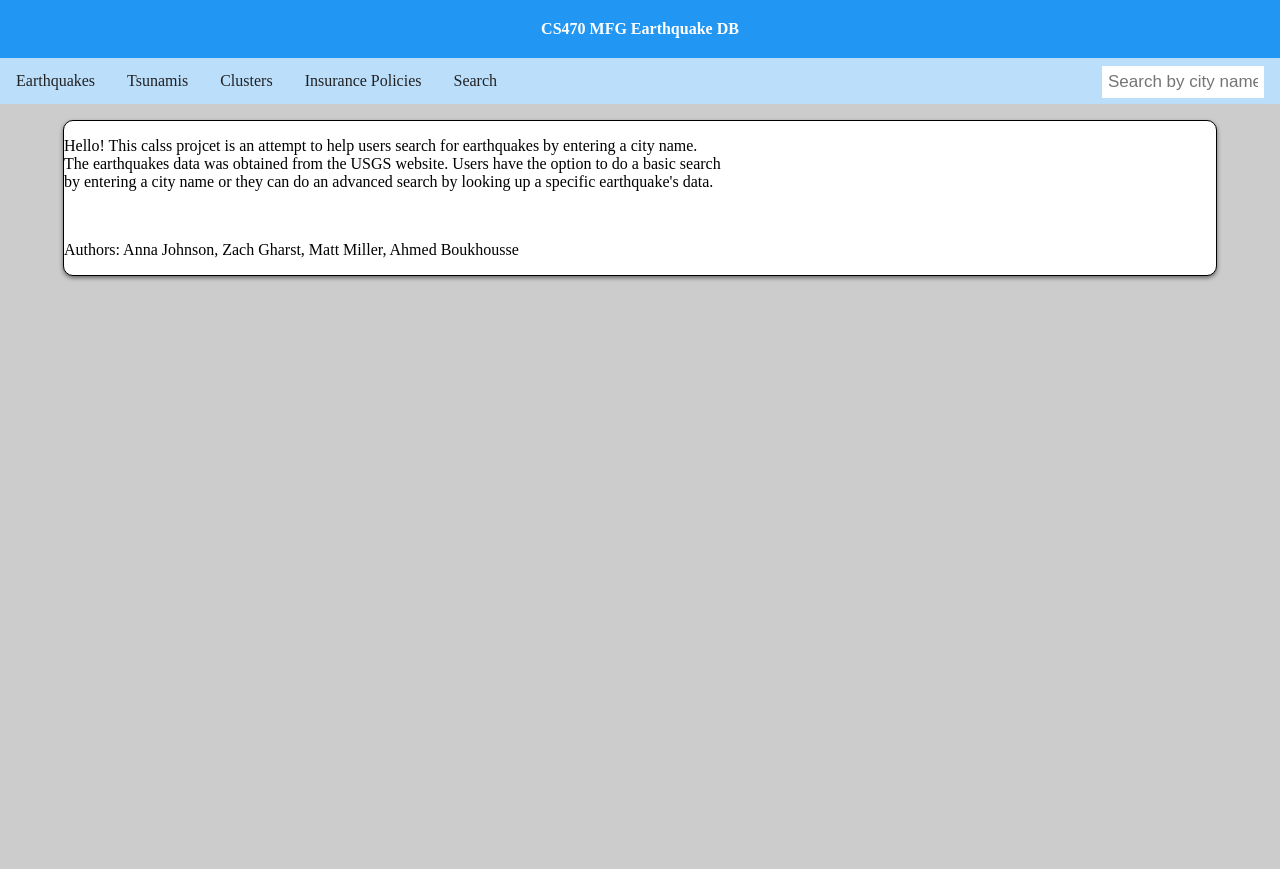
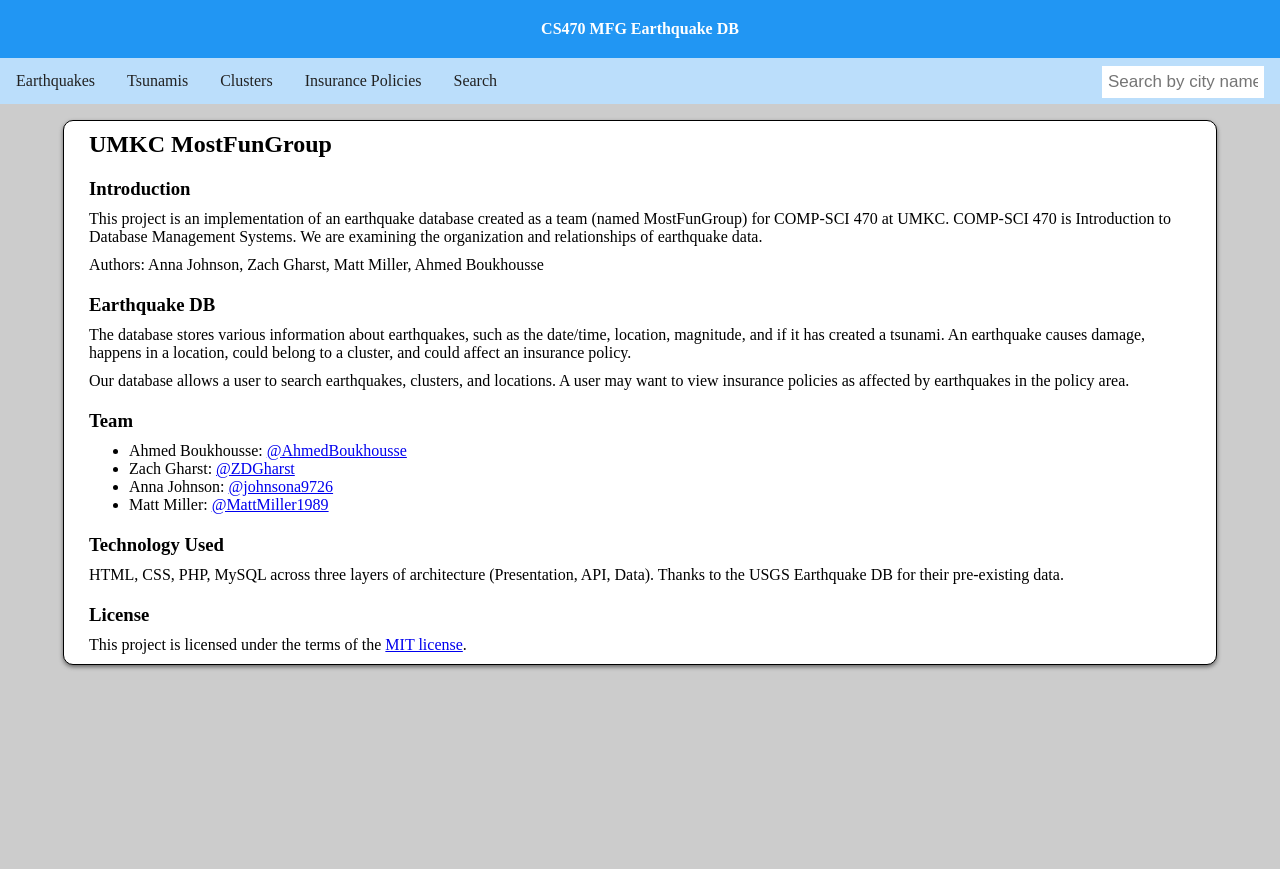
Before and after one commit to zachgharst/EarthquakeDB, a PHP site: page / in a window 1280 px wide. Shown: the top 869 px of the page. Run offline with PHP 8.4, Linux system fonts and the light colour scheme.

Commit message:
Add the readme content to the index

```diff
--- a/public_html/css/main.css
+++ b/public_html/css/main.css
@@ -14,6 +14,14 @@ div#main {
     margin: 1em auto;
     max-width: 90%;
     padding: 0;
+}
+
+#main h3 {
+    margin: 20px 25px 0;
+}
+
+#main h2, #main p, #main ul {
+    margin: 10px 25px;
 }
 
 /* Header and Navigation bar. */
--- a/public_html/index.php
+++ b/public_html/index.php
@@ -1,11 +1,33 @@
 <?php
 
 $title = "Home";
-$content ="<p>Hello!
-This calss projcet is an attempt to help users search for earthquakes by entering a city name. <br>
-The earthquakes data was obtained from the USGS website. Users have the option to do a basic search <br>
-by entering a city name or they can do an advanced search by looking up a specific earthquake's data.</p>  <br>
-<p>Authors: Anna Johnson, Zach Gharst, Matt Miller, Ahmed Boukhousse </p>";
+$content ="<h2>UMKC MostFunGroup</h2>
+<h3>Introduction</h3>
+<p>This project is an implementation of an earthquake database created as a team (named MostFunGroup) for COMP-SCI 470 at UMKC.
+COMP-SCI 470 is Introduction to Database Management Systems. We are examining the organization and relationships of earthquake data.</p>
+<p>Authors: Anna Johnson, Zach Gharst, Matt Miller, Ahmed Boukhousse </p>
+
+<h3>Earthquake DB</h3>
+<p>The database stores various information about earthquakes, such as the date/time, location, magnitude, and if it has created a tsunami.
+An earthquake causes damage, happens in a location, could belong to a cluster, and could affect an insurance policy.</p>
+<p>Our database allows a user to search earthquakes, clusters, and locations. A user may want to view insurance policies as affected by
+earthquakes in the policy area.</p>
+
+<h3>Team</h3>
+<ul>
+    <li>Ahmed Boukhousse: <a href=\"https://github.com/AhmedBoukhousse\">@AhmedBoukhousse</a></li>
+    <li>Zach Gharst: <a href=\"https://github.com/ZDGharst\">@ZDGharst</a></li>
+    <li>Anna Johnson: <a href=\"https://github.com/johnsona9726\">@johnsona9726</a></li>
+    <li>Matt Miller: <a href=\"https://github.com/MattMiller1989\">@MattMiller1989</a></li>
+</ul>
+
+<h3>Technology Used</h3>
+<p>HTML, CSS, PHP, MySQL across three layers of architecture (Presentation, API, Data). Thanks to the USGS Earthquake DB for their
+pre-existing data.</p>
+
+<h3>License</h3>
+<p>This project is licensed under the terms of the <a href=\"https://github.com/ZDGharst/CS470_MostFunGroup/blob/main/docs/LICENSE\">MIT license</a>.</p>
+";
 
 include('includes/template.php');
 
```
